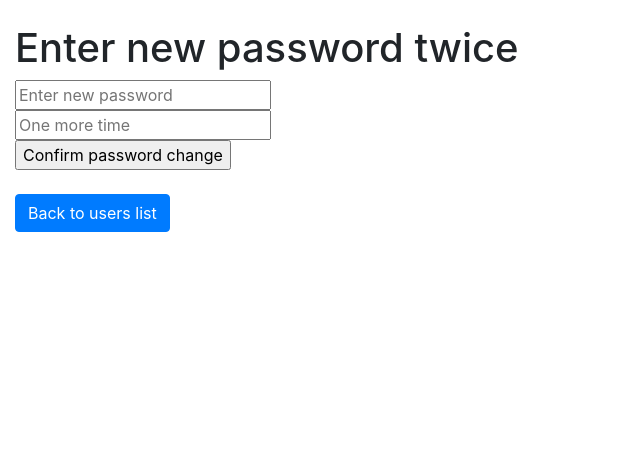
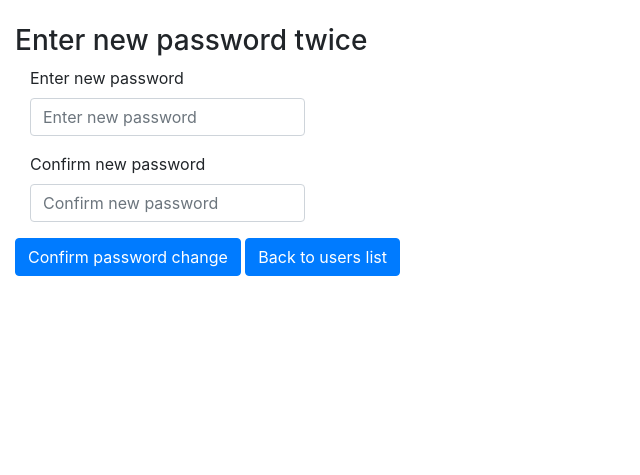
Before and after one commit to GarikGelios/super_admin, a Django app: template core/templates/core/users/change_password.html in a window 1280 px wide. Shown: the part 56-531 px from the top of the page, without its empty margins (0-640 px from the left). Run offline with Django 4.2, Linux system fonts and the light colour scheme; the template is opened without the code that fills it, so the values that code supplies are empty; some libraries are stand-ins or nearby versions.

Commit message:
edited password change template

```diff
--- a/core/templates/core/users/change_password.html
+++ b/core/templates/core/users/change_password.html
@@ -9,24 +9,38 @@
 
 
 
-<h1>Enter new password twice</h1>
+<h3>Enter new password twice</h3>
   {{ form.errors }}
   <form method="POST">
   {% csrf_token %}
   <!-- Аттрибут name джанго ожидает увидеть в запросе, поэтому его надо прописать в инпуте -->
   <!-- По нему джанго понимает какое поле как валидировать -->
-    <input id="newpass1" name="newpass1" type="password" placeholder="Enter new password">
-    <br>
-    <input id="newpass2" name="newpass2" type="password" placeholder="One more time">
-    <br>
-  <input type="submit" value="Confirm password change">
+    <div class="row">
+      <div class="col-md-6">
+            <div class="col-lg-6">
+                <div class="mb-3">
+                    <label class="form-label" for="id_new_password">Enter new password</label>
+                        <input id="id_new_password" class="form-control" type="password" name="newpass1"
+                    placeholder="Enter new password">
+                </div>
+            </div>
+            <div class="col-lg-6">
+                <div class="mb-3">
+                    <label class="form-label" for="id_new_password">Confirm new password</label>
+                        <input id="id_new_password2" class="form-control" type="password" name="newpass2"
+                    placeholder="Confirm new password">
+                </div>
+            </div>
+        </div>
+    </div>
+  <input type="submit" class="btn btn-primary" value="Confirm password change">
+    <a href="{% url 'admin:users_list' %}" class="btn btn-primary">Back to users list</a>
   {% if "newpass1" == "newpass2" %}
     {# иф в шаблоне отвечает только за отображение какого-либо элемента #}
     {# Все валидации формы надо делать в forms.py #}
   {% endif %}
 
 </form>
-<br>
- <a href="{% url 'admin:users_list' %}" class="btn btn-primary">Back to users list</a>
+
 
 {% endblock %}
```
